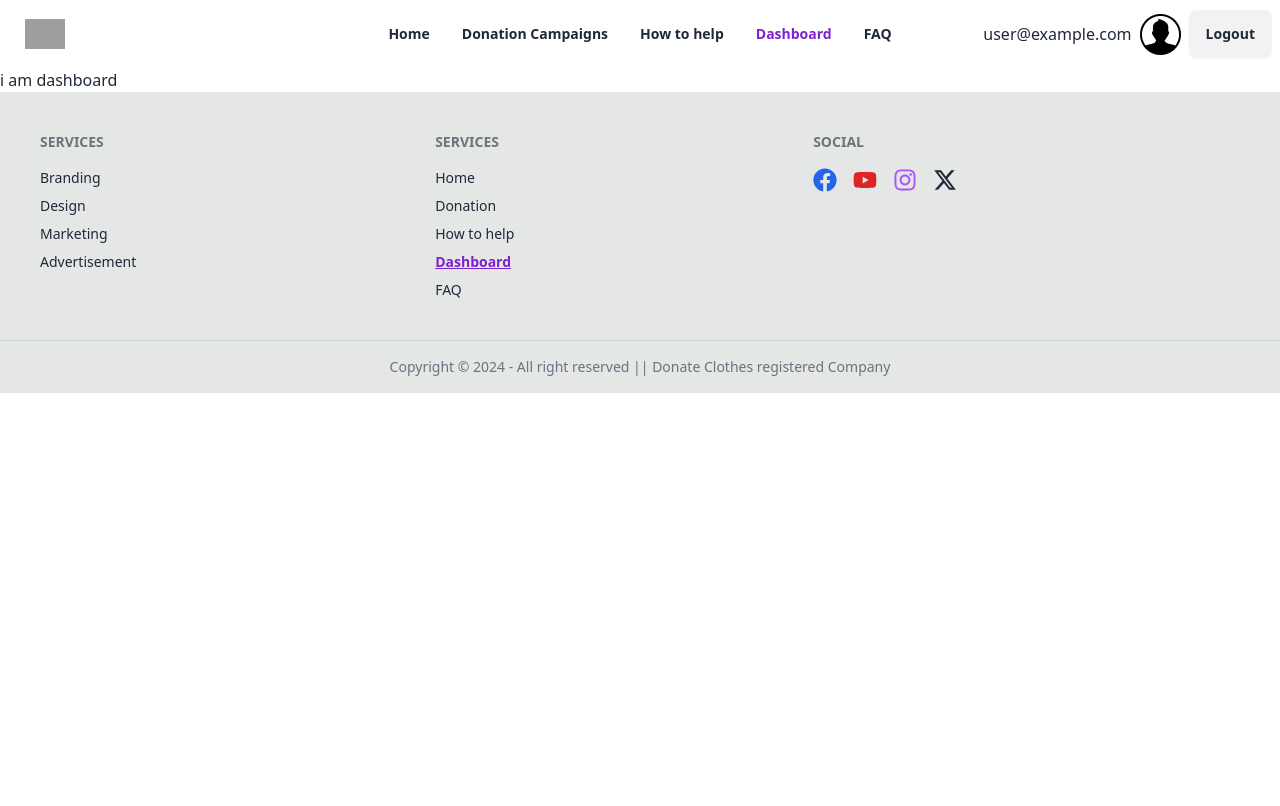
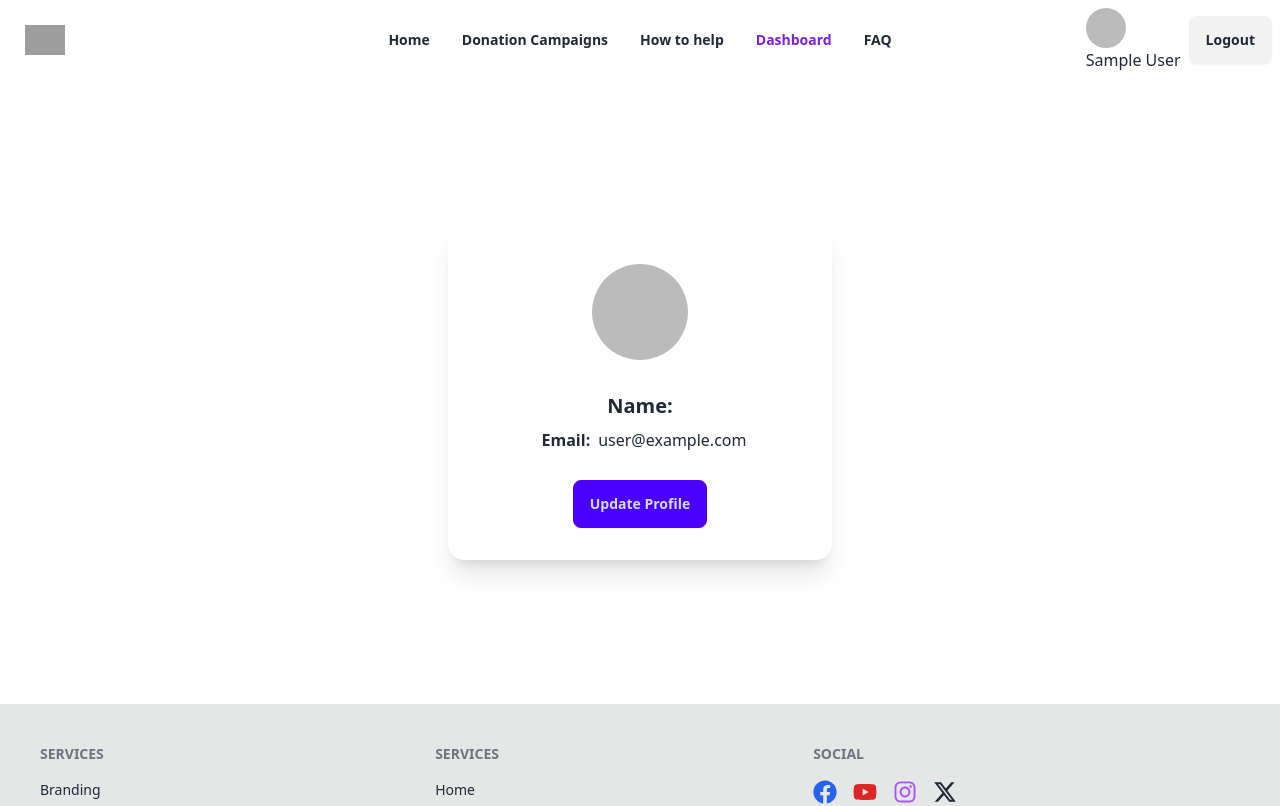
Before and after one commit to Alifa-AS/winter-cloth-donation, a React (Vite) app: page /dashboard in a window 1280 px wide. Shown: the top 806 px of the page. Built offline with nearby package versions, Linux system fonts and the light colour scheme; no server answers; sample sign-in values are in the browser's storage; grey boxes are pictures that could not be loaded.

Commit message:
addeded update profile

```diff
--- a/src/Component/AuthProvider/AuthProvider.jsx
+++ b/src/Component/AuthProvider/AuthProvider.jsx
@@ -1,26 +1,39 @@
-import { createUserWithEmailAndPassword, onAuthStateChanged, signInWithEmailAndPassword, signOut } from "firebase/auth";
 import { createContext, useEffect, useState } from "react";
+import { createUserWithEmailAndPassword,
+      onAuthStateChanged,
+      signInWithEmailAndPassword,
+      signOut,
+      updateProfile} from "firebase/auth";
 import auth from "../../firebase/firebase.config";
 
 export const AuthContext = createContext();
 
 const AuthProvider = ({ children }) => {
     const [user, setUser] = useState(null);
-    console.log(user)
+    const [loading, setLoading] = useState(true);
+    console.log(user,loading)
 
     // create new user
     const createNewUser = (email, password) =>{
+        setLoading(true)
         return createUserWithEmailAndPassword(auth, email, password)
     }
 
     // login
     const userLogin =(email,password) =>{
+        setLoading(true)
         return signInWithEmailAndPassword(auth,email,password)
     }
 
     // logout
     const logOut = () =>{
+        setLoading(true)
         return signOut(auth)
+
+    }
+
+    const updateUserProfile = (updateData) =>{
+        return updateProfile(auth.currentUser, updateData)
     }
 
     // all value can access from here
@@ -29,19 +42,21 @@ const AuthProvider = ({ children }) => {
         setUser,
         createNewUser,
         logOut,
-        userLogin
+        userLogin,
+        loading,
+        updateUserProfile
     };
 
     // observer
-    useEffect(()=>{}, [])
-      const unsubscribe = onAuthStateChanged(auth, currentUser =>{
-        setUser(currentUser)
-
+    useEffect(()=>{
+        const unsubscribe = onAuthStateChanged(auth, currentUser =>{
+        setUser(currentUser);
+        setLoading(false);
+    });
         return() =>{
             unsubscribe();
-        }
-
-      })
+        };
+      }, []);
 
 
     return (
--- /dev/null
+++ b/src/Component/DashBoard/Dashboard.jsx
@@ -0,0 +1,32 @@
+import React, { useContext } from 'react';
+import { AuthContext } from '../AuthProvider/AuthProvider';
+import { Link } from 'react-router-dom';
+
+const Dashboard = () => {
+    const {user} = useContext(AuthContext);
+    return (
+        <div className='flex items-center justify-center py-36'>
+            <div className="card bg-base-100 w-96 shadow-xl">
+            <figure className="px-10 pt-10">
+                <img
+                src= {user?.photoURL}
+                alt="user"
+                className="rounded-full" />
+            </figure>
+            <div className="card-body items-center text-center">
+                <h2 className="card-title">Name:{user?.name}</h2>
+                <p className='pb-5'>
+                    <span className='font-bold px-2'>Email:</span>
+                    {user?.email}</p>
+                <div className="card-actions">
+                <button className="btn btn-primary">
+                    <Link to ="/update-profile">Update Profile</Link>
+                    </button>
+                </div>
+            </div>
+            </div>
+        </div>
+    );
+};
+
+export default Dashboard;
--- /dev/null
+++ b/src/Component/DashBoard/UpdateProfile.jsx
@@ -0,0 +1,63 @@
+import React, { useContext, useState } from 'react';
+import { AuthContext } from '../AuthProvider/AuthProvider';
+import { Link, useNavigate } from 'react-router-dom';
+
+const UpdateProfile = () => {
+
+    const{ user, updateUserProfile } = useContext(AuthContext);
+    const[newName, setNewName] = useState(user?.displayName || '');
+    const[newPhoto, setNewPhoto] = useState(user?.displayPhotoURL || '');
+    const navigate = useNavigate();
+
+    const handleSubmit = (e) => {
+        e.preventDefault();
+        updateUserProfile({ displayName: newName, photoURL: newPhoto })
+        .then(() => {
+            navigate('/dashboard');
+        })
+        .catch((error) => {
+            console.error("Error updating profile: ", error);
+        });
+    };
+
+    return (
+        <div>
+             <div className='min-h-screen flex justify-center items-center bg-indigo-50'>
+            <div className="card bg-base-100 w-full max-w-lg p-10 shrink-0 shadow-2xl">
+                <h2 className='text-3xl font-bold text-center'>Update Your Profile</h2>
+                <form onSubmit={handleSubmit} className="card-body">
+                    <div className="form-control">
+                    <label className="label">
+                        <span className="label-text">Name</span>
+                    </label>
+                    <input type="text" placeholder="name"
+                    className="input input-bordered" name="name"
+                    onChange={(e) => setNewName(e.target.value)}
+                    value={newName} required />
+                    </div>
+                     {/* Photo input */}
+                    <div className="form-control">
+                    <label className="label">
+                        <span className="label-text">Photo URL</span>
+                    </label>
+                    <input type="text" placeholder="photo-url"
+                    value={newPhoto}
+                    onChange={(e) => setNewPhoto(e.target.value)}
+                    name='photo' className="input input-bordered" required />
+                    </div>
+                    {/* btn */}
+                    <div className="form-control mt-6">
+                    <button className="btn btn-primary">Update Information</button>
+                    </div>
+                </form>
+                <p className='px-7 font-semibold'>
+                    <button className='btn'><Link to='/dashboard'>go back</Link></button>
+
+                </p>
+            </div>
+        </div>
+        </div>
+    );
+};
+
+export default UpdateProfile;
--- a/src/Component/Navbar/Navbar.jsx
+++ b/src/Component/Navbar/Navbar.jsx
@@ -41,9 +41,16 @@ const Navbar = () => {
             </div>
             <div className="navbar-end gap-2">
 
-                <h2>{user && user.email}</h2>
+                {/* <h2>{user && user.email}</h2> */}
                 <div>
-                    <img src={userIcon} alt="icon" />
+                {user && user?.email ? (
+                        <div>
+                        <img className="w-10 h-10 rounded-full" src={user?.photoURL} alt="" />
+                        <p>{user.displayName}</p>
+                        </div>
+                    ) : (
+                        <img src={userIcon} alt="" />
+                    )}
                 </div>
                 {
                     user && user?.email ? (
--- /dev/null
+++ b/src/Component/pages/LoadingPage.jsx
@@ -0,0 +1,11 @@
+
+
+const LoadingPage = () => {
+    return (
+        <div className='flex min-h-screen justify-center items-center'>
+            <span className="loading loading-ring loading-lg"></span>
+        </div>
+    );
+};
+
+export default LoadingPage;
--- a/src/Component/pages/Login.jsx
+++ b/src/Component/pages/Login.jsx
@@ -1,13 +1,19 @@
-import React, { useContext } from 'react';
-import { Link } from 'react-router-dom';
+import React, { useContext, useState } from 'react';
+import { Link, useLocation, useNavigate } from 'react-router-dom';
 import { AuthContext } from '../AuthProvider/AuthProvider';
+import toast, { Toaster } from 'react-hot-toast';
+
 
 const Login = () => {
     const {userLogin, setUser} = useContext(AuthContext)
+    const [error, setError] = useState({});
+
+    const location = useLocation();
+    const navigate = useNavigate();
+    console.log(location)
 
     const handleSubmit = (e) => {
         e.preventDefault();
-
         const form = e.target;
         const email = form.email.value;
         const password = form.password.value;
@@ -17,9 +23,13 @@ const Login = () => {
         .then(result => {
             const user = result.user;
             setUser(user);
+            // navigate(location?.state ? location.state : '/')
+            navigate('/', {replace: true})
+            toast('Login Successful!')
             })
-            .catch((error)=>{
-                alert(error.code)
+            .catch((err)=>{
+                setError({...error, login: err.code})
+                toast.error('Login failed! Please check your credentials.');
         })
     }
     return (
@@ -38,6 +48,13 @@ const Login = () => {
                         <span className="label-text">Password</span>
                     </label>
                     <input type="password" placeholder="password" className="input input-bordered" name="password" required />
+                    {
+                        error.login && (
+                            <label className='label text-sm text-red-600'>
+                              {error.login}
+                            </label>
+                        )
+                    }
                     <label className="label">
                         <a href="#" className="label-text-alt link link-hover">Forgot password?</a>
                     </label>
@@ -50,7 +67,9 @@ const Login = () => {
                     Don't Have Any Account? <Link to="/auth/register" className='text-red-600 underline'>Register Now</Link>
                 </p>
             </div>
+            <Toaster />
         </div>
+
     );
 };
 
--- a/src/Component/pages/Register.jsx
+++ b/src/Component/pages/Register.jsx
@@ -1,10 +1,11 @@
-import React, { useContext } from 'react';
+import React, { useContext, useState } from 'react';
 import { Link } from 'react-router-dom';
 import { AuthContext } from '../AuthProvider/AuthProvider';
 
 const Register = () => {
 
-    const { createNewUser, setUser } = useContext(AuthContext);
+    const { createNewUser, setUser} = useContext(AuthContext);
+    const [error, setError] = useState({});
 
     // form
     const handleSubmit = (e)=> {
@@ -13,6 +14,10 @@ const Register = () => {
         // get form data
         const form = new FormData(e.target);
         const name = form.get("name")
+        if (name.length < 4) {
+            setError({ ...error, name: "name should be more then 5 character" });
+            return;
+          }
         const email = form.get("email")
         const photo = form.get("photo")
         const password = form.get("password")
@@ -22,7 +27,7 @@ const Register = () => {
         .then(result => {
             const user = result.user;
             setUser(user);
-            console.log(user)
+
         })
           .catch((error) => {
             const errorCode = error.code;
@@ -43,10 +48,10 @@ const Register = () => {
                 </label>
                 <input type="text" placeholder="name" name="name" className="input input-bordered" required />
                 </div>
-                {/* {
+                {
                 error.name && (
                 <label className="label text-xs text-rose-500">{error.name}</label>)
-                } */}
+                }
                 {/* Photo input */}
                 <div className="form-control">
                 <label className="label">
--- a/src/Dashboard/Dashboard.jsx
+++ /dev/null
@@ -1,11 +0,0 @@
-import React from 'react';
-
-const Dashboard = () => {
-    return (
-        <div>
-           i am dashboard
-        </div>
-    );
-};
-
-export default Dashboard;
--- a/src/routes/PrivateRoute.jsx
+++ b/src/routes/PrivateRoute.jsx
@@ -1,14 +1,23 @@
 import React, { useContext } from 'react';
 import { AuthContext } from '../Component/AuthProvider/AuthProvider';
-import { Navigate } from 'react-router-dom';
+import { Navigate, useLocation } from 'react-router-dom';
+import LoadingPage from '../Component/pages/LoadingPage';
+
 
 const PrivateRoute = ({children}) => {
-    const{user} = useContext(AuthContext);
+    const{ user, loading } = useContext(AuthContext);
+    const location = useLocation();
+    console.log(location)
+
+    if(loading){
+        return <LoadingPage></LoadingPage>;
+    }
+
     if(user && user?.email){
         return children;
     }
     return (
-        <Navigate to='/auth/login'></Navigate>
+        <Navigate state={location.pathname} to='/auth/login'></Navigate>
     );
 };
 
```
Also changed, not shown: src/routes/router.jsx (+12 -2 lines).
